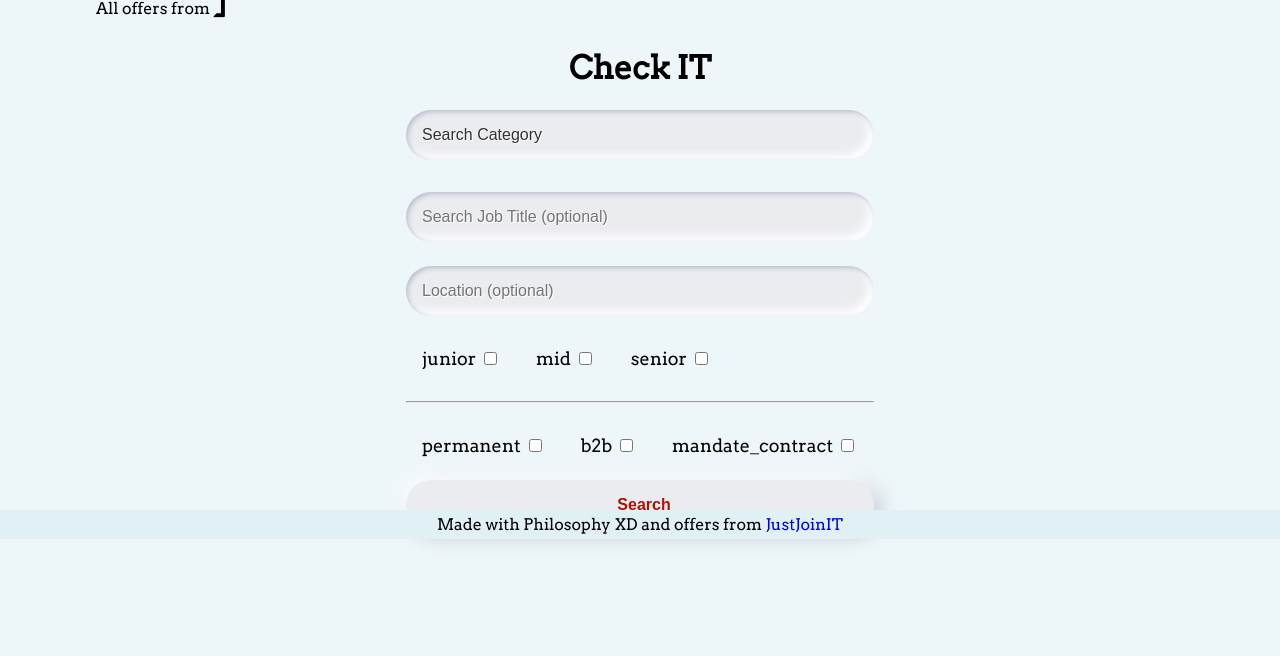
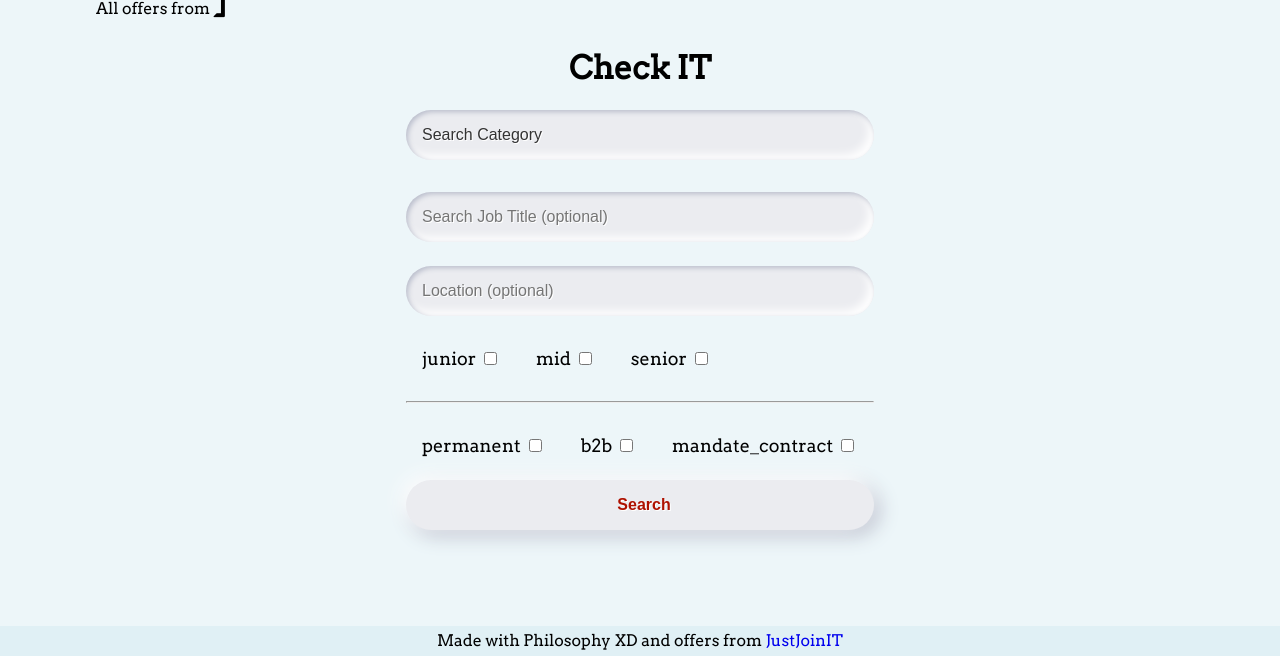
Before and after one commit to j-bodek/job-finder, a Django app: page / in a window 1280 px wide. Shown: the part 261-917 px from the top of the page. Before the commit the page ends 803 px from the top, so only its background shows below. Run offline with Django 3.2, Linux system fonts and the light colour scheme.

Commit message:
sticky_footer

```diff
--- a/job_finder_django/jobs/urls.py
+++ b/job_finder_django/jobs/urls.py
@@ -6,8 +6,4 @@ urlpatterns = [
     path('find_job/', views.find_job, name='find_job'),
     path('display_stats/', views.display_stats, name='display_stats'),
     path('personalized_offers/', views.personalized_offers, name='personalized_offers'),
-    # path('liked_jobs/', views.liked_jobs, name='liked_jobs'),
-    # path('recomended_jobs/', views.recomended_jobs, name='recomended_jobs'),
-    # path('login/', views.login, name='login'),
-    # path('register/', views.register, name='register'),
 ]
--- a/job_finder_django/static/styles/main.css
+++ b/job_finder_django/static/styles/main.css
@@ -1,3 +1,9 @@
+html,
+body,
+.container {
+    min-height: calc(100vh - 30px) !important;
+}
+
 body {
     background-color: #edf6f9;
     padding: 0;
@@ -737,8 +743,8 @@ body .card .description a:hover {
 footer {
     background-color: #E0F0F5;
     width: 100%;
-    position: absolute;
-    bottom: 0;
+    position: relative;
     text-align: center;
     padding: 5px;
+    height: 30px;
 }
--- a/job_finder_django/templates/footer.html
+++ b/job_finder_django/templates/footer.html
@@ -1,2 +1,2 @@
 {% load static %}
-<footer>Made with Philosophy XD and offers from <a href="https://justjoin.it/">JustJoinIT</a></footer>
+<footer> Made with Philosophy XD and offers from <a href="https://justjoin.it/">JustJoinIT</a></footer>
--- a/job_finder_django/templates/main.html
+++ b/job_finder_django/templates/main.html
@@ -10,6 +10,8 @@
     <title>Document</title>
 </head>
 <body>
+
+  <div class='container'>
 
   {% include 'navbar.html' %}
 
@@ -41,6 +43,7 @@
 
 
   {% endblock content %}
+</div>
 
   {% include 'footer.html' %}
 
```
